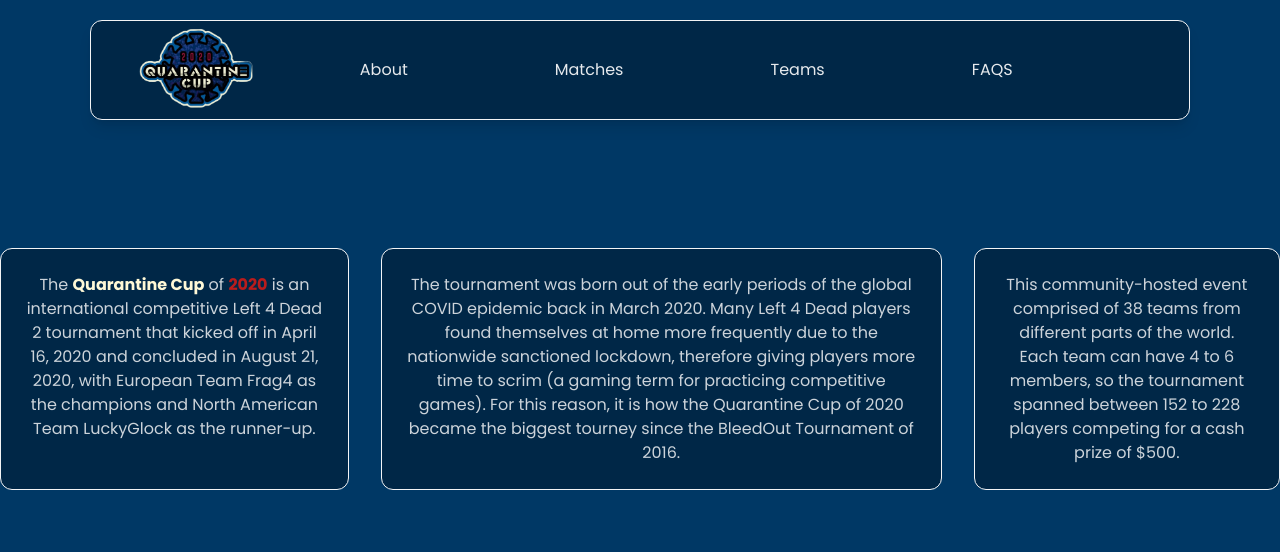
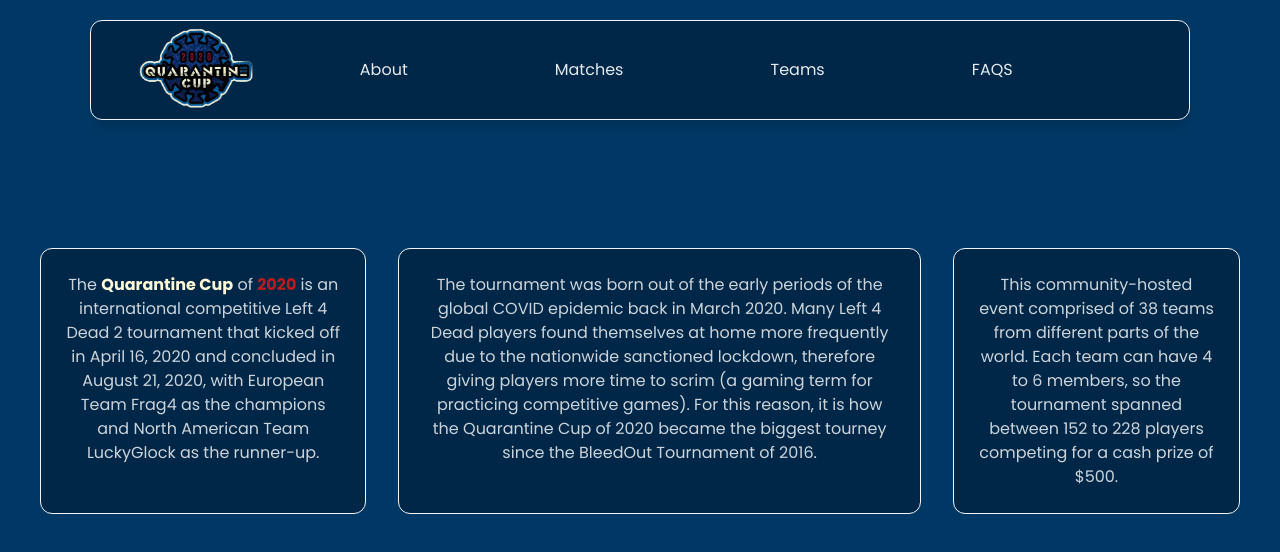
Before and after one commit to ronaldlamdev/qc2020, a React (Vite) app: page / in a window 1280 px wide. Shown: the top 552 px of the page. Built offline with nearby package versions, Linux system fonts and the light colour scheme.

Commit message:
finished media query sizing of about section

```diff
--- a/src/assets/components/About.jsx
+++ b/src/assets/components/About.jsx
@@ -2,8 +2,8 @@
 
 const About = () => {
   return (
-    <section id='about' className='mt-32 mx-auto max-w-[420px] md:max-w-[720px] lg:max-w-[1440px]'>
-      <div className='flex flex-col md:flex-row justify-around gap-8 text-center'>
+    <section id='about' className='mt-32 mx-auto max-w-[400px] md:max-w-[720px] lg:max-w-[960px] xl:max-w-[1200px] 2xl:max-w-[1440px]'>
+      <div className='flex flex-col lg:flex-row justify-around gap-8 text-center'>
         <p className='text-white/80 bg-black/30 p-6 rounded-xl border-gray-100 border'>
           The <span className='text-[#FFF9D7] font-bold'>Quarantine Cup</span> of <span className='text-red-700 font-bold'>2020</span> is an international competitive Left 4 Dead 2 tournament
           that kicked off in April 16, 2020 and concluded in August 21, 2020, with European Team <span>Frag4</span> as the champions
--- a/src/assets/components/Navbar.jsx
+++ b/src/assets/components/Navbar.jsx
@@ -33,9 +33,9 @@
         <AiOutlineMenu className='md:hidden text-white/90 cursor-pointer' size={25} onClick={() => setNav(!nav)}/>
       </div>
         {/* Overlay */}
-        <div className={nav ? 'w-screen h-screen absolute top-0 left-0 bg-black/50 md:hidden' : ''}></div>
+        <div className={nav ? 'w-screen h-screen fixed top-0 left-0 bg-black/50 md:hidden' : ''}></div>
 
-        <div className={nav ? 'flex flex-col items-end absolute bg-[#1F4690] text-gray-300 top-0 right-0 w-[200px] sm:w-[300px] p-4 h-screen md:hidden' : 'hidden'}>
+        <div className={nav ? 'flex flex-col items-end fixed bg-[#1F4690] text-gray-300 top-0 right-0 w-[200px] sm:w-[300px] p-4 h-screen md:hidden' : 'hidden'}>
           <AiOutlineClose onClick={() => setNav(!nav)} className='cursor-pointer' size={25}/>
           <ul className='flex flex-col justify-around items-center h-[200px] mt-10'>
             <a className='hover:underline hover:underline-offset-3' href='#about'><li>About</li></a>
--- a/src/index.css
+++ b/src/index.css
@@ -13,5 +13,5 @@
 }
 
 body {
-  background-color: #003865;;
+  background-color: #003865;
 }
```
